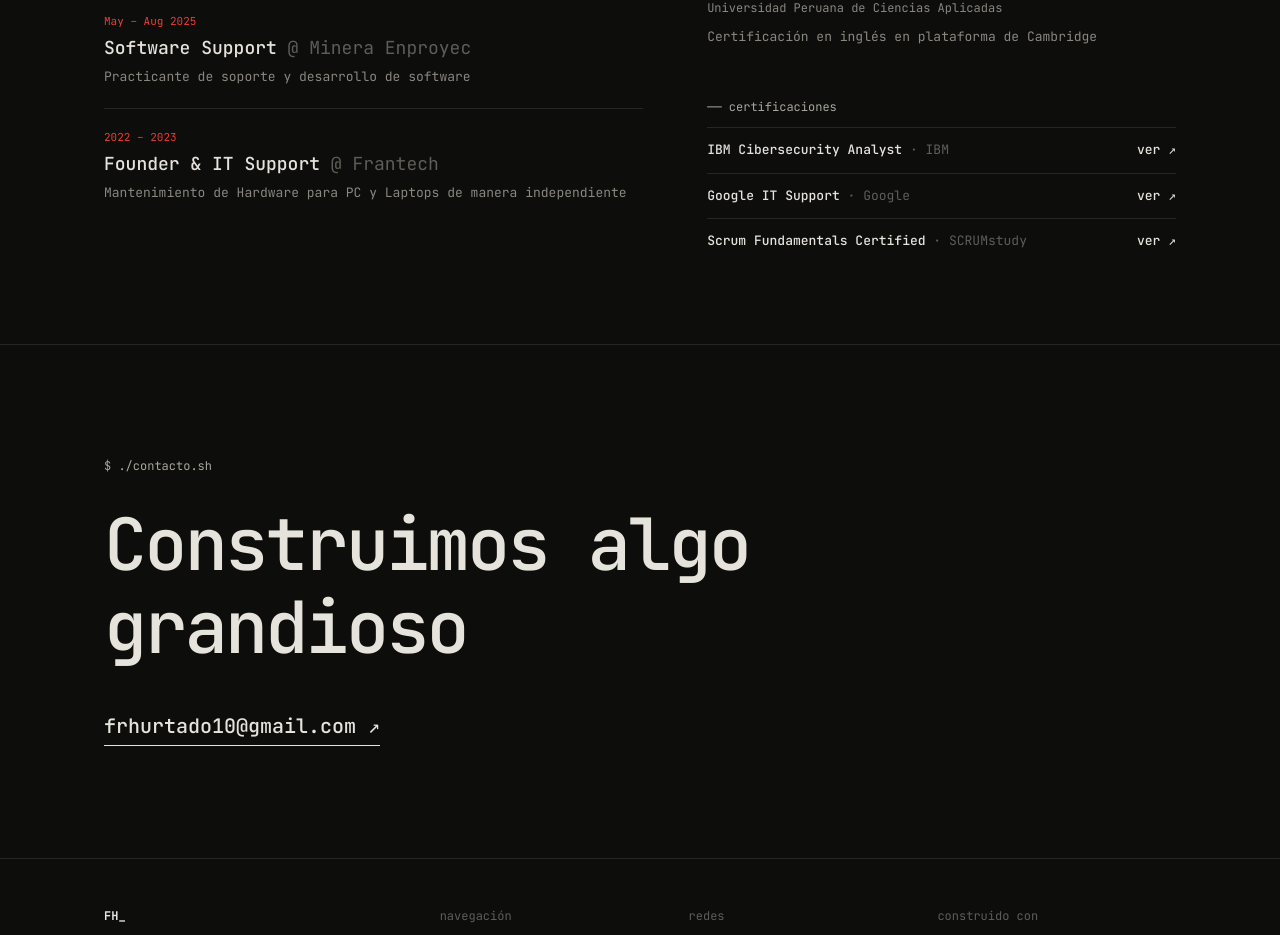
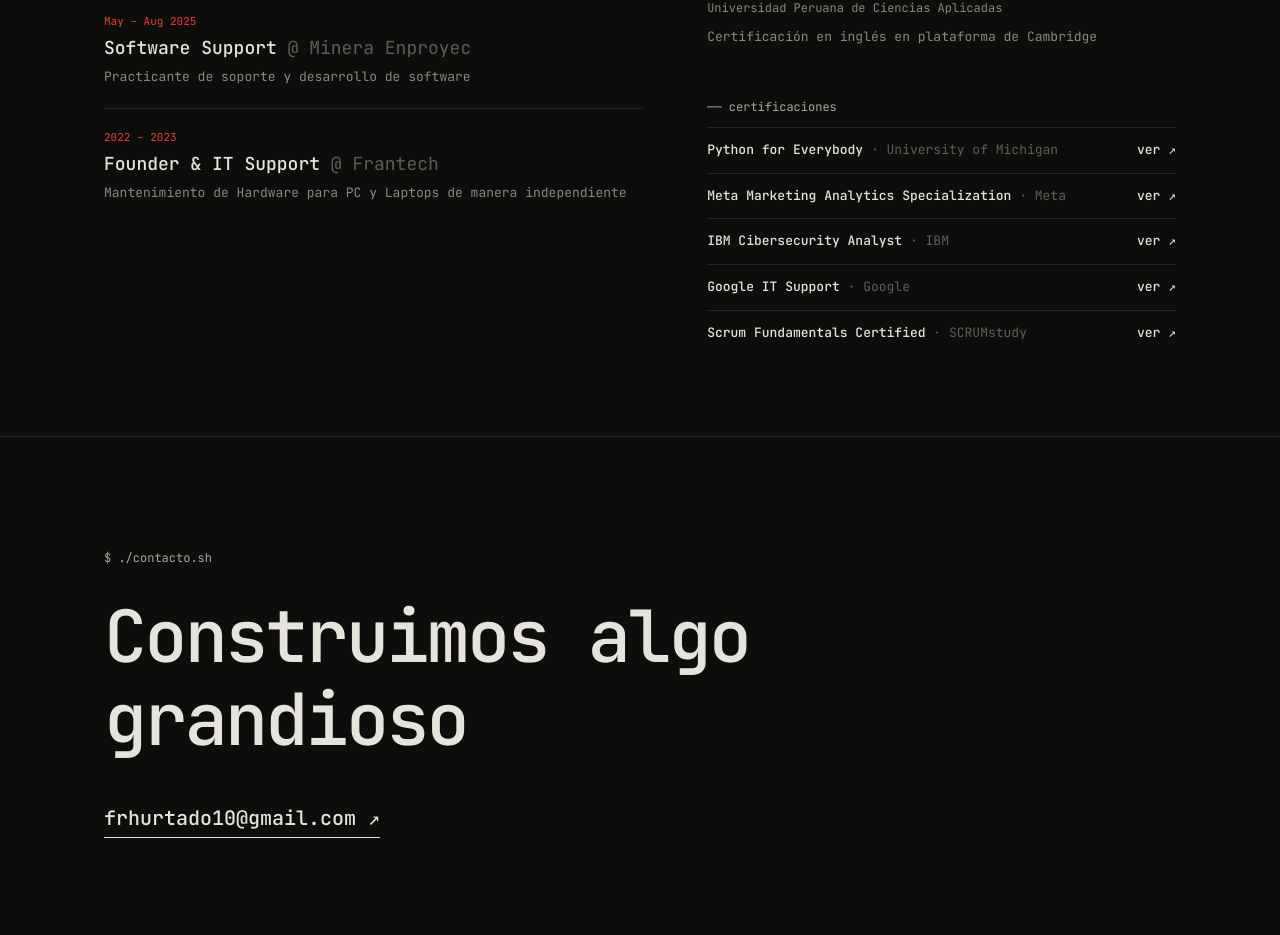
Before and after one commit to franmanic2/franmanic-portfolio, a Vue app: page / in a window 1280 px wide. Shown: the part 2990-3925 px from the top of the page. Built offline with nearby package versions, Linux system fonts and the light colour scheme.

Commit message:
feat: add Python and Meta Marketing Analytics certifications to EducationSection

```diff
--- a/src/components/EducationSection.vue
+++ b/src/components/EducationSection.vue
@@ -60,6 +60,8 @@ const education = computed(() => [
 ])
 
 const certifications = [
+  { name: 'Python for Everybody', issuer: 'University of Michigan', link: 'https://www.coursera.org/account/accomplishments/specialization/DRG549YAOZAA' },
+  { name: 'Meta Marketing Analytics Specialization', issuer: 'Meta', link: 'https://www.coursera.org/account/accomplishments/specialization/4TTG0OTCSF1X' },
   { name: 'IBM Cibersecurity Analyst', issuer: 'IBM', link: 'https://www.coursera.org/account/accomplishments/specialization/T3PKKL5M5FV9' },
   { name: 'Google IT Support', issuer: 'Google', link: 'https://www.coursera.org/account/accomplishments/specialization/8U8EGAO8XLBJ' },
   { name: 'Scrum Fundamentals Certified', issuer: 'SCRUMstudy', link: 'https://www.scrumstudy.com/certification/verify?type=SFC&number=952629' }
```
